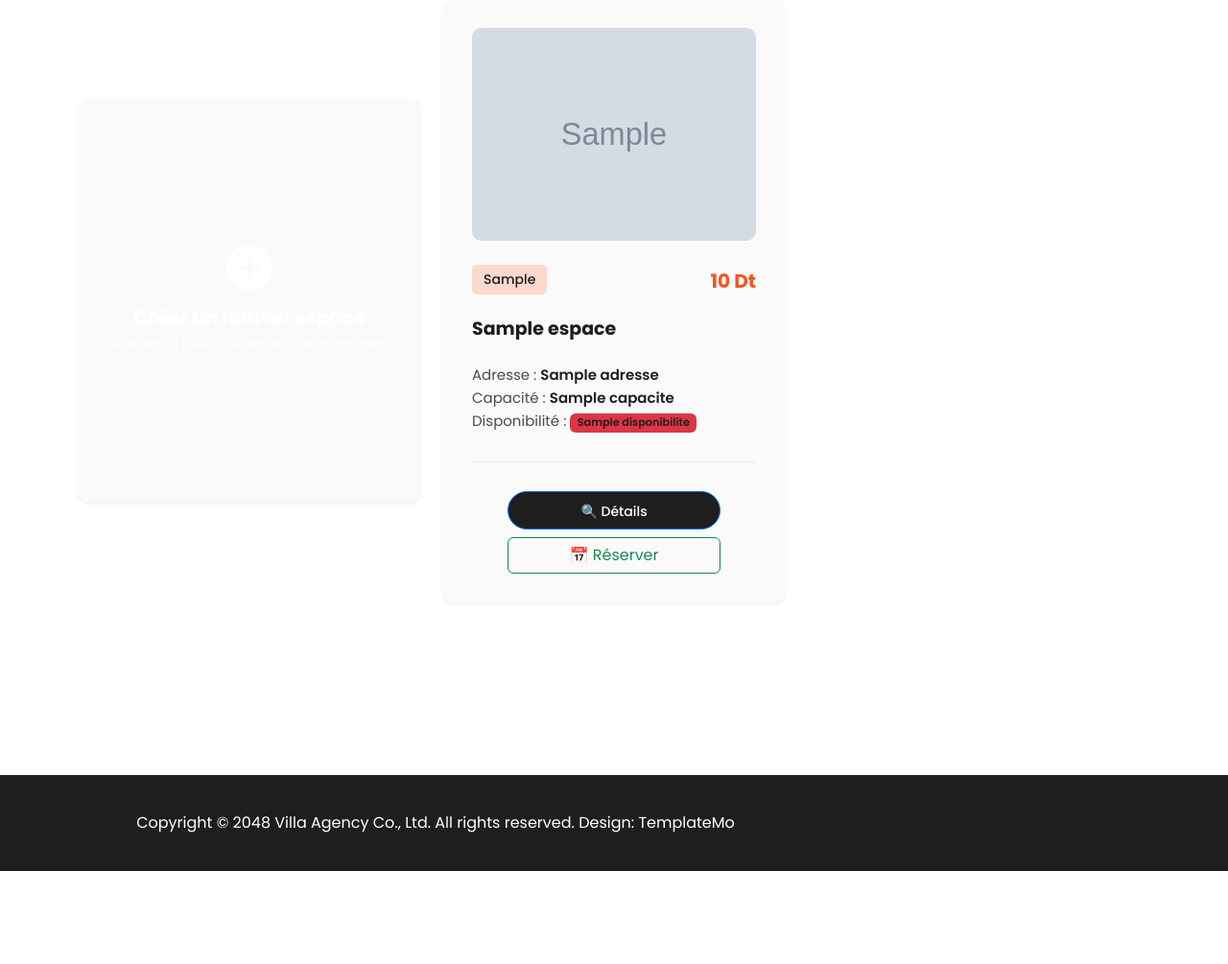
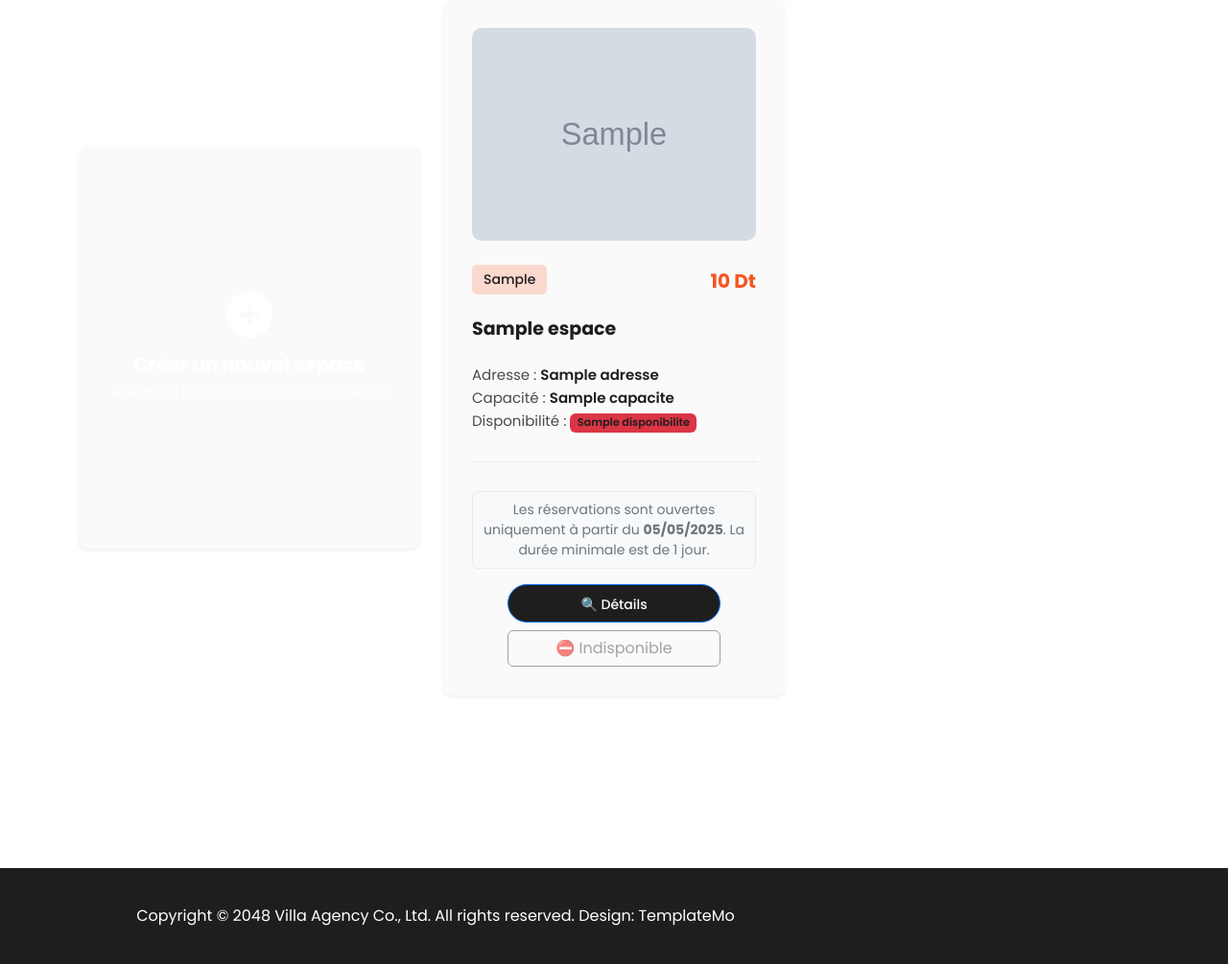
Before and after one commit to SelimHs/Pi-Javafx-Symfony, a Symfony app: template templates/espace/index.html.twig in a window 1280 px wide. Shown: the part 694-1699 px from the top of the page at 96% size. Before the commit the page ends 1602 px from the top, so only its background shows below. Run offline with Twig, Linux system fonts and the light colour scheme; the template is opened without the code that fills it: most values are stand-ins (such as "Sample title", 1, 10 or a date in 2020); grey boxes marked "Sample" are stand-in pictures; some libraries are stand-ins or nearby versions.

Commit message:
si l'espace est indisponible le bouton reserver ne fonctionne pas

```diff
--- a/templates/espace/index.html.twig
+++ b/templates/espace/index.html.twig
@@ -51,11 +51,24 @@
               <li>Adresse : <span>{{ espace.adresse }}</span></li>
               <li>Capacité : <span>{{ espace.capacite }}</span></li>
               <li>Disponibilité : <span class="badge {{ espace.disponibilite == 'Disponible' ? 'bg-success' : 'bg-danger' }}">{{ espace.disponibilite }}</span></li>
+
             </ul>
+            <div class="alert alert-secondary text-center mt-2 p-2 small">
+  <i class="bi bi-info-circle"></i> Les réservations sont ouvertes uniquement à partir du <strong>{{ "+7 days"|date("d/m/Y") }}</strong>.
+  La durée minimale est de 1 jour.
+</div>
+
             <div class="main-button d-flex flex-column gap-2 align-items-center mt-2">
               <a href="{{ path('app_espace_show', {'idEspace': espace.idEspace}) }}" class="btn btn-outline-primary w-75">🔍 Détails</a>
-              <button class="btn btn-outline-success w-75" data-bs-toggle="modal" data-bs-target="#reservationModal{{ espace.idEspace }}">📅 Réserver</button>
-            </div>
+{% if espace.disponibilite == 'Disponible' %}
+    <button class="btn btn-outline-success w-75" data-bs-toggle="modal" data-bs-target="#reservationModal{{ espace.idEspace }}">
+      📅 Réserver
+    </button>
+  {% else %}
+    <button class="btn btn-outline-secondary w-75" disabled>
+      ⛔ Indisponible
+    </button>
+  {% endif %}            </div>
           </div>
         </div>
 
@@ -108,6 +121,10 @@
   </div>
 </div>
 {% endblock %}
+
+
+
+
 {% block javascripts %}
 {{ parent() }}
 <script>
@@ -119,23 +136,31 @@ document.addEventListener("DOMContentLoaded", function () {
     const dateDebutInput = form.querySelector('input[name="date_debut"]');
     const dateFinInput = form.querySelector('input[name="date_fin"]');
 
-    // 🗓️ Empêcher date début avant aujourd’hui + 7 jours
+    // ⛔ Empêcher date de début avant +7 jours
     if (dateDebutInput) dateDebutInput.min = minStartDate;
 
-    // 🛡️ Empêcher soumission si dates invalides
+    // 🔄 Met à jour le min de la date fin quand on choisit la date début
+    if (dateDebutInput && dateFinInput) {
+      dateDebutInput.addEventListener('change', () => {
+        const selectedStart = new Date(dateDebutInput.value);
+        const minEnd = new Date(selectedStart.getTime() + 24 * 60 * 60 * 1000); // +1 jour
+        dateFinInput.min = minEnd.toISOString().slice(0, 16);
+      });
+    }
+
+    // 🧪 Validation finale avant soumission
     form.addEventListener('submit', async function (e) {
       e.preventDefault();
 
       const dateDebut = new Date(dateDebutInput.value);
       const dateFin = new Date(dateFinInput.value);
 
-      // ⛔ Validation côté client
       if (dateDebut < new Date(minStartDate)) {
         alert("❌ La date de début doit être au minimum 7 jours après aujourd’hui.");
         return;
       }
 
-      if (dateFin <= dateDebut) {
+      if (dateFin <= new Date(dateDebut.getTime() + 24 * 60 * 60 * 1000 - 1)) {
         alert("❌ La date de fin doit être au moins 1 jour après la date de début.");
         return;
       }
@@ -165,7 +190,7 @@ document.addEventListener("DOMContentLoaded", function () {
           const closeBtn = this.closest('.modal').querySelector('.btn-close');
           if (closeBtn) closeBtn.click();
         } else {
-          alert("❌ Erreur lors de l'enregistrement : " + JSON.stringify(result));
+          alert("❌ Erreur lors de l'enregistrement : " + (result.error || "Erreur inconnue"));
         }
       } catch (error) {
         console.error("❌ Erreur technique :", error);
@@ -174,7 +199,5 @@ document.addEventListener("DOMContentLoaded", function () {
     });
   });
 });
-
 </script>
-
 {% endblock %}
```
